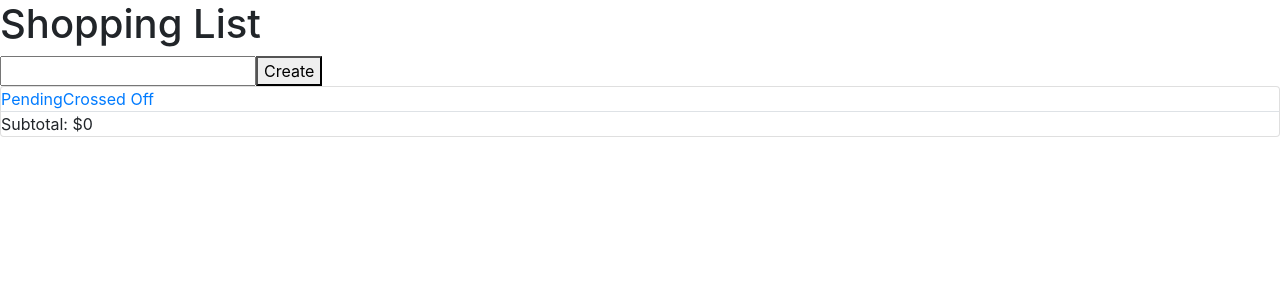
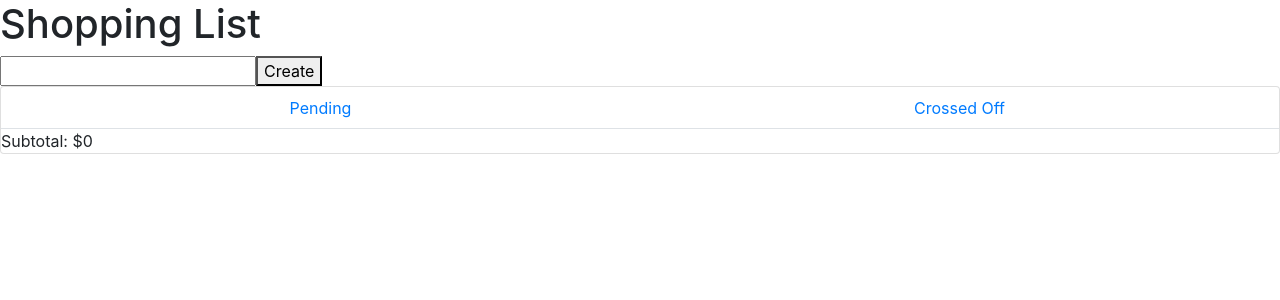
Before and after one commit to adrianherd/shopping_list, a React (Create React App) app: page / in a window 1280 px wide. Shown: the top 300 px of the page. Built offline with nearby package versions, Linux system fonts and the light colour scheme.

Commit message:
ListNav: correcting nav classes in markup

```diff
--- a/src/ListNav.tsx
+++ b/src/ListNav.tsx
@@ -33,11 +33,11 @@ export class ListNav extends Component<ListNavProps, ListNavState> {
 
         return (
             <ul className="nav nav-tabs nav-justified">
-                <li role="presentation" className={ pendingActive }>
-                    <a href="#" onClick={() => this.handleClick(Tab.Pending)}>Pending</a>
+                <li role="presentation" className={ `${pendingActive} nav-item` }>
+                    <a className="nav-link" href="#" onClick={() => this.handleClick(Tab.Pending)}>Pending</a>
                 </li>
-                <li role="presentation" className={ crossedActive }>
-                    <a href="#" onClick={() => this.handleClick(Tab.Crossed)}>Crossed Off</a>
+                <li role="presentation" className={ `${crossedActive} nav-item` }>
+                    <a className="nav-link" href="#" onClick={() => this.handleClick(Tab.Crossed)}>Crossed Off</a>
                 </li>
             </ul>
         );
```
